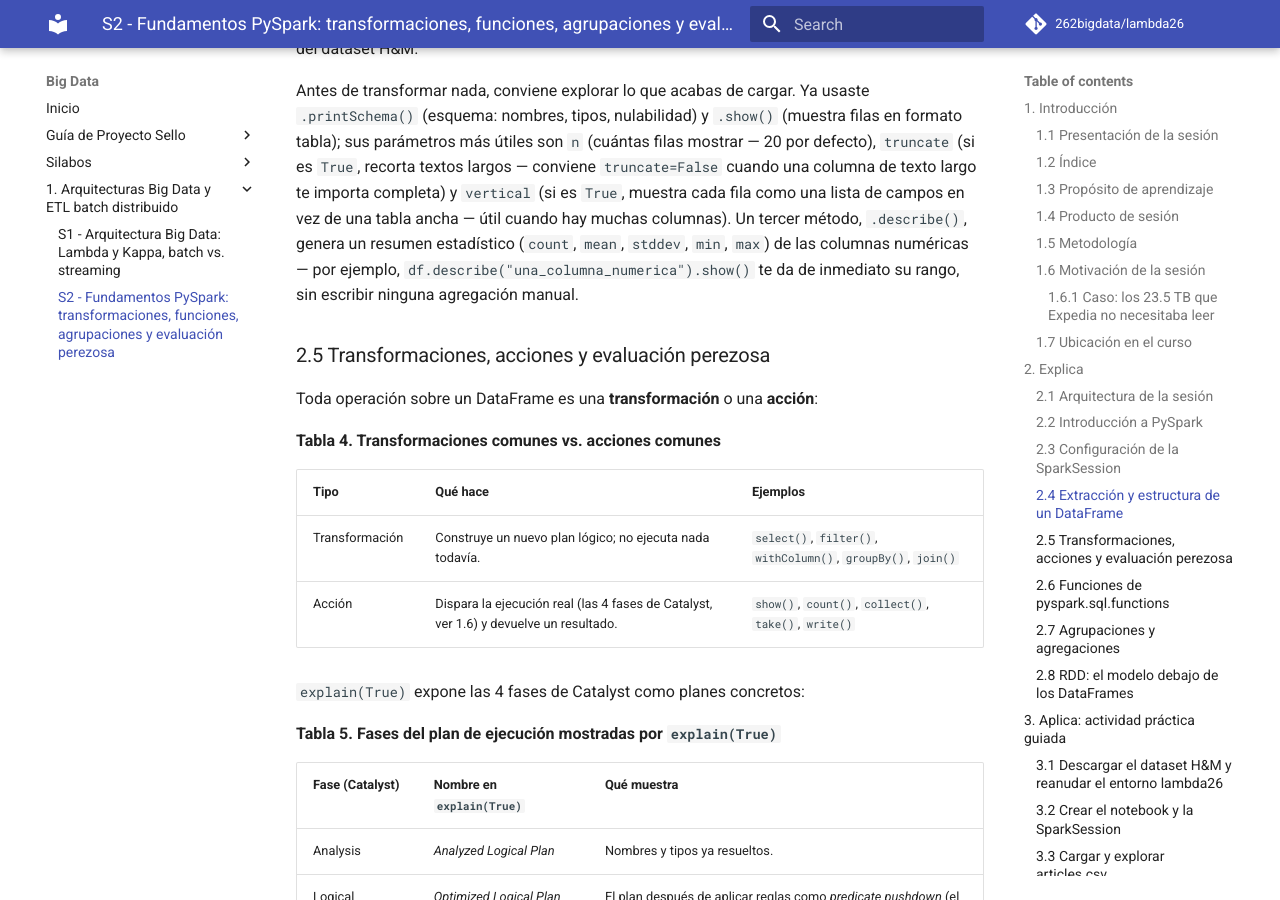
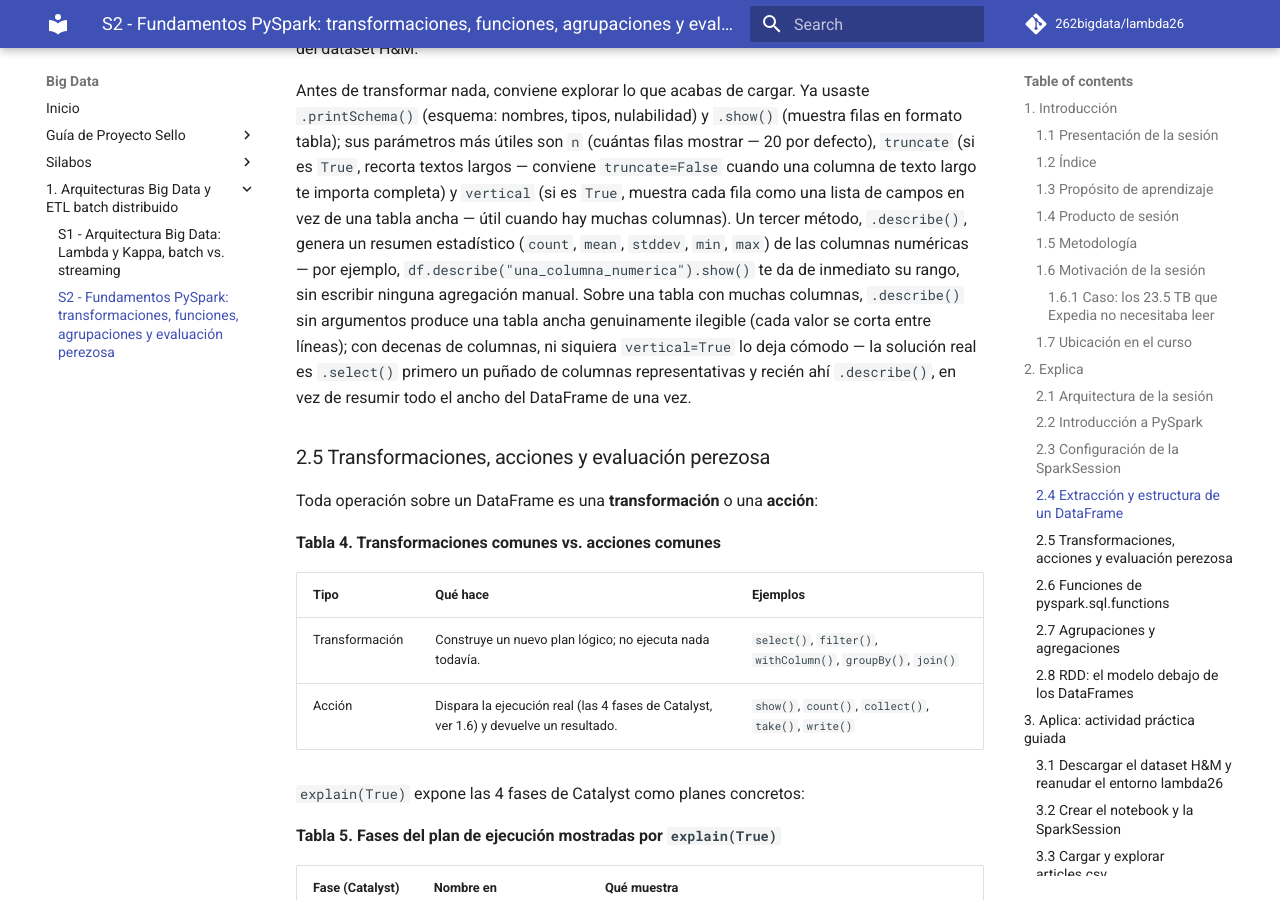
Before and after one commit to 262bigdata/lambda26, an MkDocs documentation site: the page built from docs/sesiones/S02_Fundamentos_PySpark_Transformaciones_Lazy_Evaluation.md, in a window 1280 px wide and 900 px high, scrolled down 9264 px. Built offline with MkDocs 1.6.1 and Material for MkDocs 9.7.7, drawn with Linux system fonts in a browser that asks for light colours; comment, search, counter and statistics services are not loaded; some of the changed text lies outside the part shown.

Commit message:
Sesion 2

````diff
--- a/docs/sesiones/S02_Fundamentos_PySpark_Transformaciones_Lazy_Evaluation.md
+++ b/docs/sesiones/S02_Fundamentos_PySpark_Transformaciones_Lazy_Evaluation.md
@@ -209,7 +209,7 @@
 
 **Nota:** `StructType` resuelve dos problemas a la vez, desde la lectura — sin él, todas las columnas llegan como `string` (el valor por defecto de `inferSchema`, ver Tabla 3); con `inferSchema=True`, una columna como `codigo` puede perder su cero inicial. `StructType` evita ambos: declaras el tipo correcto de cada columna, sin dejar que Spark adivine nada. No es la única forma de resolverlo — en 2.6 lo arreglamos de otra manera, con `.cast("string")` después de leer con `inferSchema=True`. `StructType` conviene cuando ya conoces el esquema de antemano; `.cast()` después es más rápido de escribir cuando estás explorando un archivo nuevo y todavía no sabes bien qué tipos necesitas. En 3.7 vas a encontrar este mismo problema con datos reales del dataset H&M.
 
-Antes de transformar nada, conviene explorar lo que acabas de cargar. Ya usaste `.printSchema()` (esquema: nombres, tipos, nulabilidad) y `.show()` (muestra filas en formato tabla); sus parámetros más útiles son `n` (cuántas filas mostrar — 20 por defecto), `truncate` (si es `True`, recorta textos largos — conviene `truncate=False` cuando una columna de texto largo te importa completa) y `vertical` (si es `True`, muestra cada fila como una lista de campos en vez de una tabla ancha — útil cuando hay muchas columnas). Un tercer método, `.describe()`, genera un resumen estadístico (`count`, `mean`, `stddev`, `min`, `max`) de las columnas numéricas — por ejemplo, `df.describe("una_columna_numerica").show()` te da de inmediato su rango, sin escribir ninguna agregación manual.
+Antes de transformar nada, conviene explorar lo que acabas de cargar. Ya usaste `.printSchema()` (esquema: nombres, tipos, nulabilidad) y `.show()` (muestra filas en formato tabla); sus parámetros más útiles son `n` (cuántas filas mostrar — 20 por defecto), `truncate` (si es `True`, recorta textos largos — conviene `truncate=False` cuando una columna de texto largo te importa completa) y `vertical` (si es `True`, muestra cada fila como una lista de campos en vez de una tabla ancha — útil cuando hay muchas columnas). Un tercer método, `.describe()`, genera un resumen estadístico (`count`, `mean`, `stddev`, `min`, `max`) de las columnas numéricas — por ejemplo, `df.describe("una_columna_numerica").show()` te da de inmediato su rango, sin escribir ninguna agregación manual. Sobre una tabla con muchas columnas, `.describe()` sin argumentos produce una tabla ancha genuinamente ilegible (cada valor se corta entre líneas); con decenas de columnas, ni siquiera `vertical=True` lo deja cómodo — la solución real es `.select()` primero un puñado de columnas representativas y recién ahí `.describe()`, en vez de resumir todo el ancho del DataFrame de una vez.
 
 ### 2.5 Transformaciones, acciones y evaluación perezosa
 
@@ -522,10 +522,12 @@
 df_articles.printSchema()
 ```
 
-`.describe()` — genera un resumen estadístico de las columnas numéricas (`count`, `mean`, `stddev`, `min`, `max`):
+`.describe()` — genera un resumen estadístico (`count`, `mean`, `stddev`, `min`, `max`). Con las 25 columnas de `articles.csv`, ni siquiera `vertical=True` lo deja cómodo de leer (125 líneas de resumen) — mejor selecciona antes un puñado de columnas representativas, mezclando nominales (texto) y numéricas (códigos):
 
 ```python
-df_articles.describe().show()
+df_articles.select(
+    "prod_name", "product_group_name", "colour_group_name", "department_no", "section_no"
+).describe().show()
 ```
 
 Prueba también los parámetros de `.show()` que viste en 2.4:
````
Also changed, not shown: CLAUDE.md (+36 -16 lines), 1 other file.
